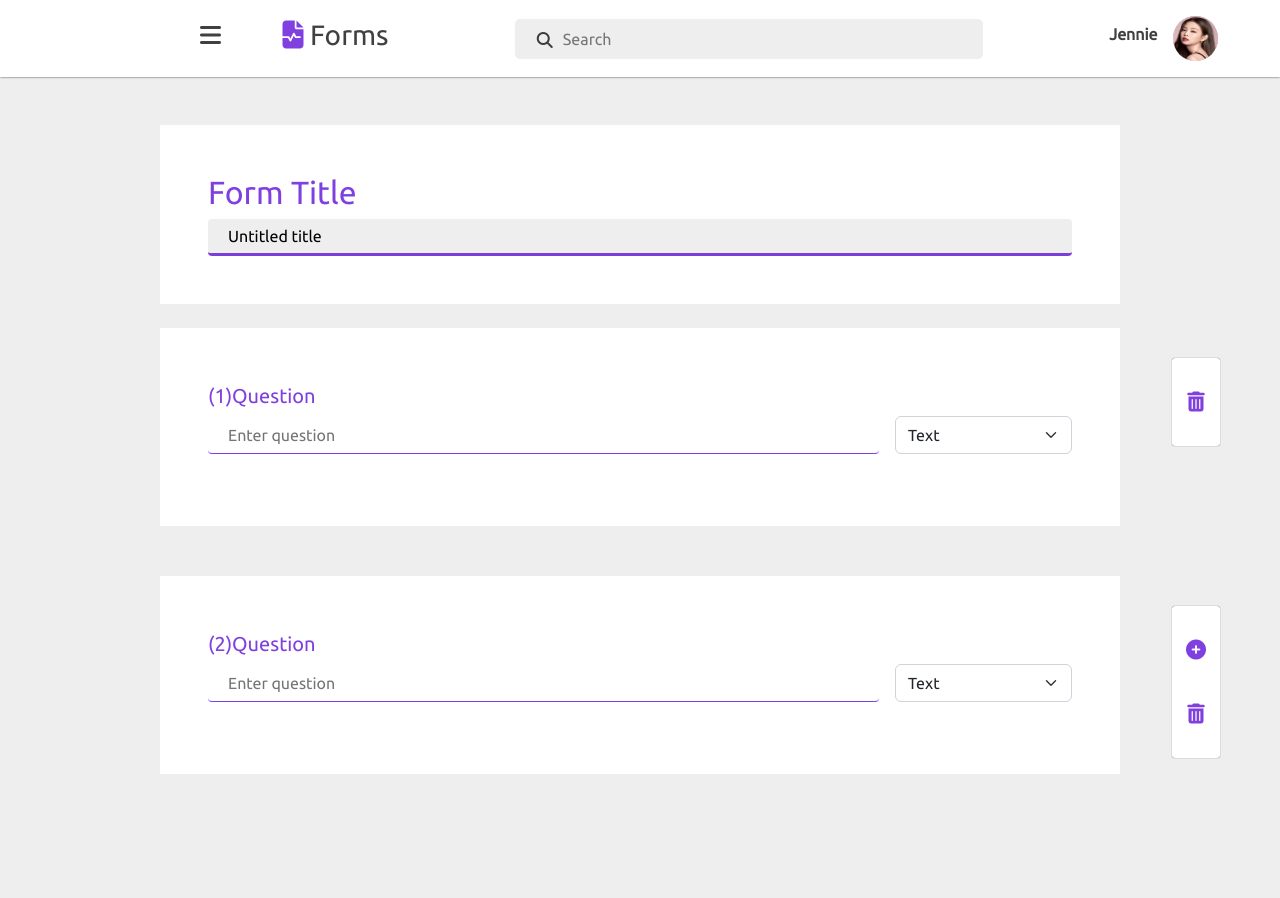
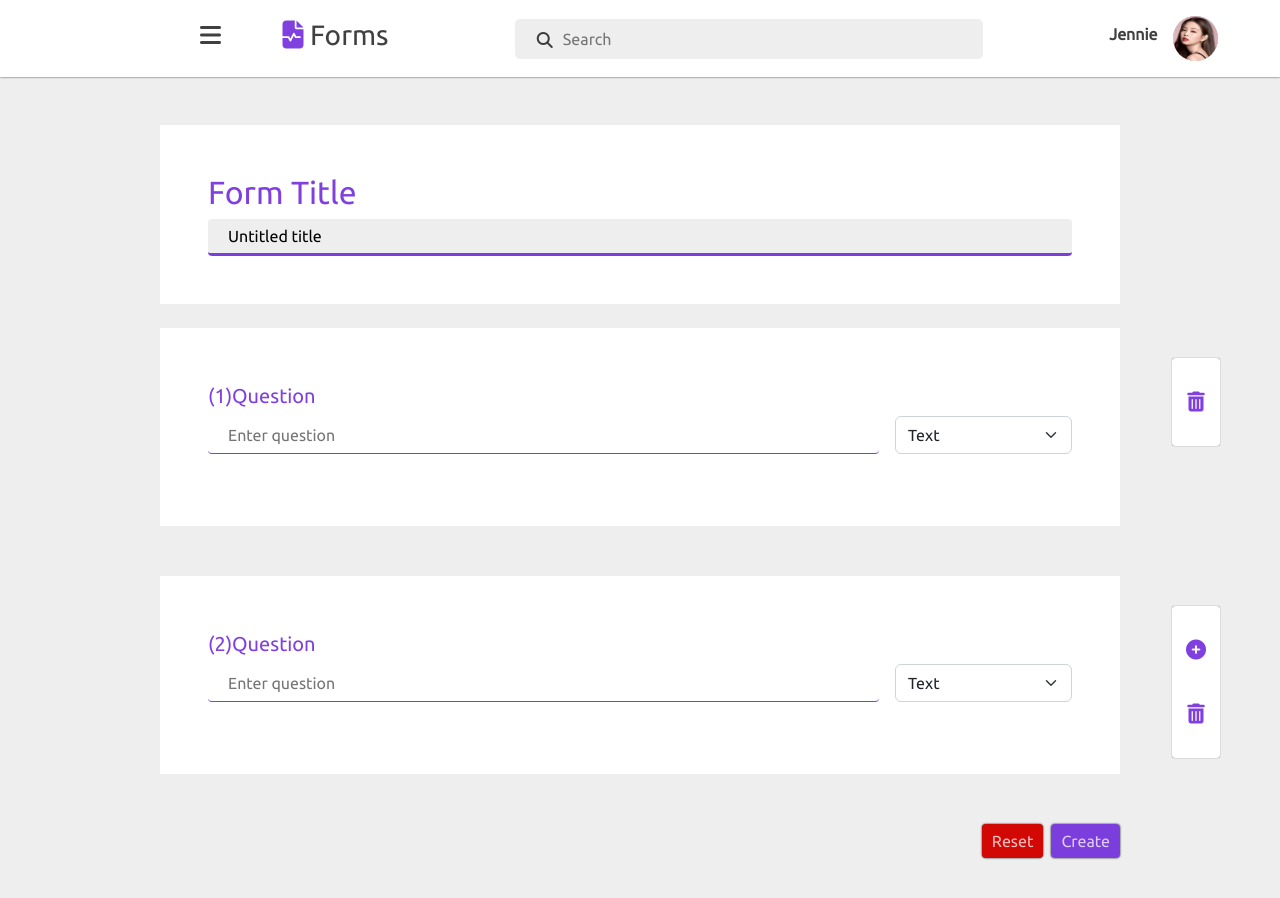
Before and after one commit to myominhtoo/custom_form, a Vue app in the folder form_views/: page /forms/new in a window 1280 px wide. Shown: the top 898 px of the page. Before the commit the page ends 872 px from the top, so only its background shows below. Built offline with nearby package versions, Linux system fonts and the light colour scheme.

Commit message:
added reset function form creation in view

```diff
--- a/form_views/src/assets/style/common.css
+++ b/form_views/src/assets/style/common.css
@@ -20,6 +20,7 @@ a:hover{
     --pale : #eee !important;
     --light: rgba( 255,255,255,0.75) !important;
     --error : rgba(209, 8, 8,0.75) !important;
+    --danger : rgba( 209, 8, 4 , 1 ) !important;
 }
 
 body
@@ -290,3 +291,22 @@ body
     cursor:pointer;
     background-color: var(--pale);
 }
+
+#form-main #form-reset-btn,#form-main #form-create-btn
+{
+   border-radius:4px;
+   padding:5px 10px;
+   color:var(--light);
+   border: none;
+   box-shadow: 0 0 2px var(--dark);
+}
+
+#form-main #form-reset-btn
+{
+    background-color: var(--danger);
+}
+
+#form-main #form-create-btn
+{
+    background-color: var(--violet);
+}
--- a/form_views/src/pages/FormNewPage.vue
+++ b/form_views/src/pages/FormNewPage.vue
@@ -53,6 +53,10 @@
                       :isLast=" index == (formData.parts.length - 1)"
                       :cur="index"
                       />
+                </div>
+                <div class="d-flex justify-content-end gap-2">
+                    <button @click="handleResetForm" id="form-reset-btn">Reset</button>
+                    <button id="form-create-btn">Create</button>
                 </div>
             </main>
             <br/>
@@ -147,9 +151,9 @@ const handleAddPart = () => {
     } )
 }
 
-onMounted(() => {
 
-});
-
+const handleResetForm = () => {
+    formData.parts.splice( 1 );
+}
 
 </script>
```
